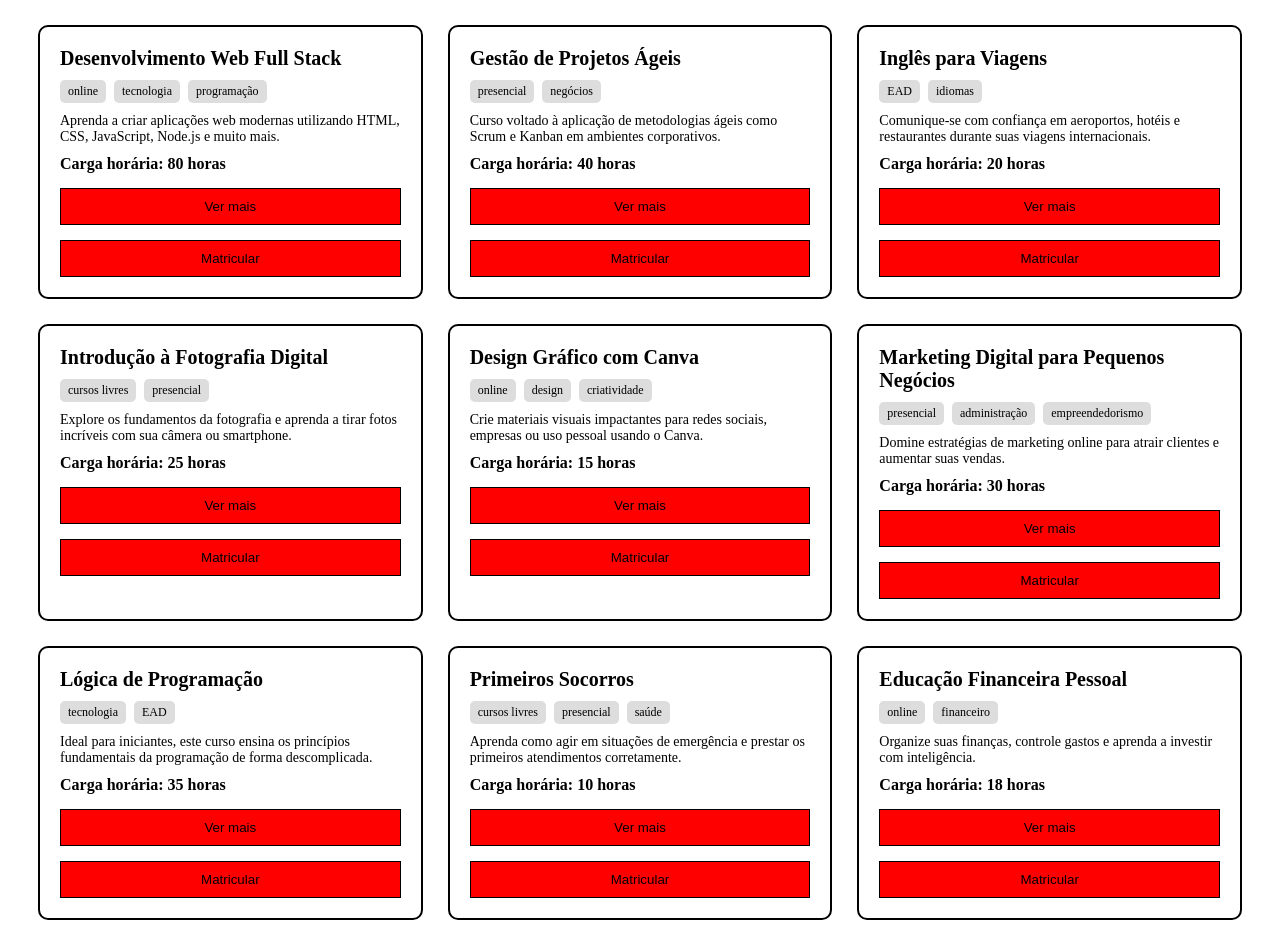
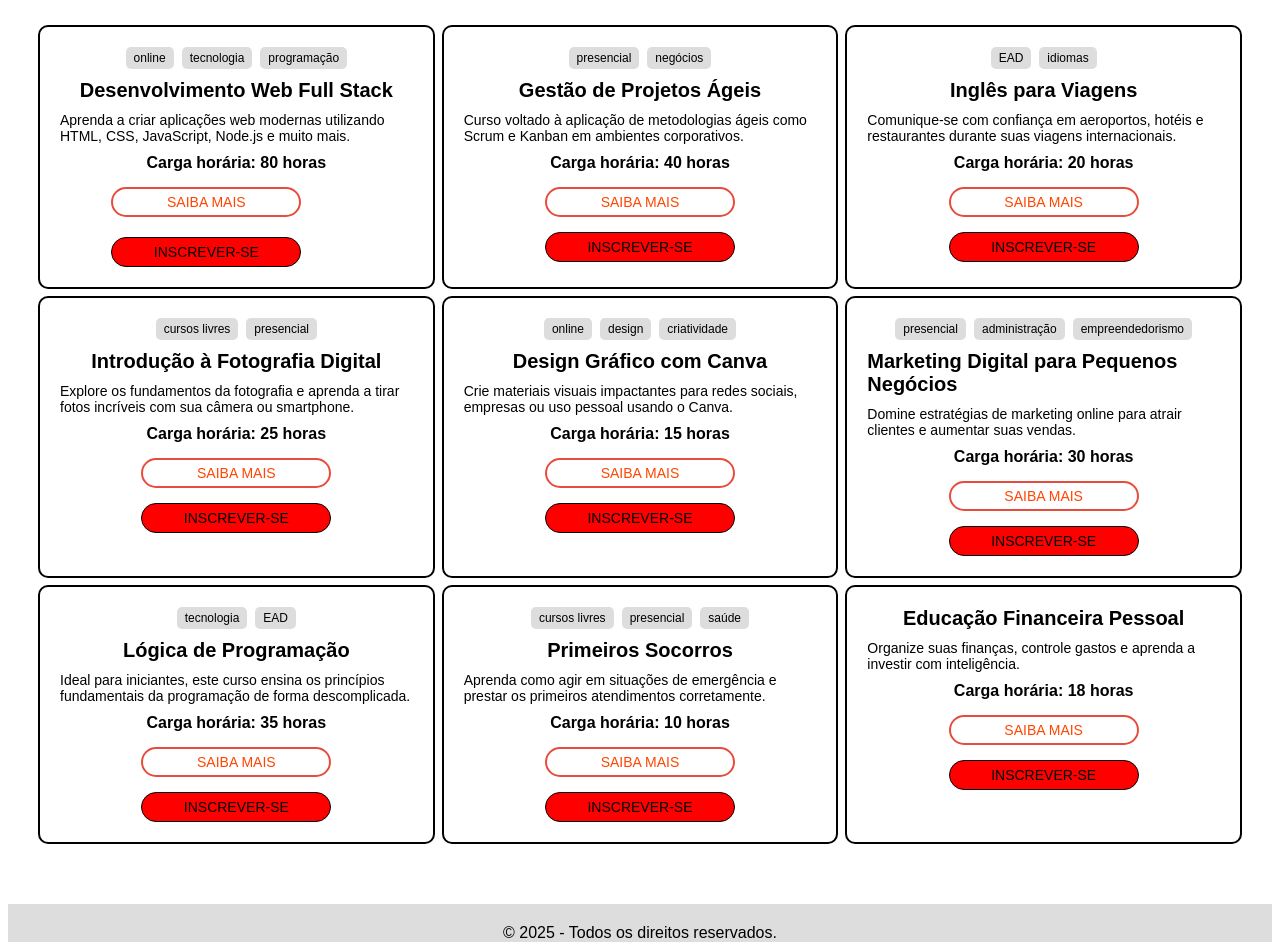
Before and after one commit to juliafsac/curso-site, a plain HTML site: page index.html in a window 1280 px wide. Shown: the part 74-1016 px from the top of the page. Drawn offline with nearby package versions, Linux system fonts and the light colour scheme.

Commit message:
atualizando

```diff
--- a/index.html
+++ b/index.html
@@ -5,6 +5,7 @@
     <meta name="viewport" content="width=device-width, initial-scale=1.0">
     <title>Lista de Cursos</title>
     <link rel="stylesheet" href="style.css">
+      <link rel="stylesheet" href="https://cdn.jsdelivr.net/npm/bootstrap-icons@1.11.3/font/bootstrap-icons.min.css">
 </head>
 
 <body>
@@ -19,142 +20,151 @@
 <div class="container">
 
     <div class="curso">
-        <div class="titulo">Desenvolvimento Web Full Stack</div>
         <div class="categorias">
             <div>online</div>
             <div>tecnologia</div>
             <div>programação</div>
         </div>
+        <div class="titulo">Desenvolvimento Web Full Stack</div>
+
         <div class="descricao">
             Aprenda a criar aplicações web modernas utilizando HTML, CSS, JavaScript, Node.js e muito mais.
         </div>
         <div class="carga">Carga horária: 80 horas</div>
 
-        <button class="btn">Ver mais</button>
-        <button class="btn">Matricular</button>
+       <div class="botao">
+        <button class="btn-primario">SAIBA MAIS</button>
+        <button class="btn">INSCREVER-SE</button>
+    </div>
+
     </div>
 
     <div class="curso">
-        <div class="titulo">Gestão de Projetos Ágeis</div>
         <div class="categorias">
             <div>presencial</div>
             <div>negócios</div>
         </div>
+        <div class="titulo">Gestão de Projetos Ágeis</div>
+
         <div class="descricao">
             Curso voltado à aplicação de metodologias ágeis como Scrum e Kanban em ambientes corporativos.
         </div>
         <div class="carga">Carga horária: 40 horas</div>
 
-        <button class="btn">Ver mais</button>
-        <button class="btn">Matricular</button>
+        <button class="btn-primario">SAIBA MAIS</button>
+        <button class="btn">INSCREVER-SE</button>
     </div>
 
     <div class="curso">
-        <div class="titulo">Inglês para Viagens</div>
         <div class="categorias">
             <div>EAD</div>
             <div>idiomas</div>
         </div>
+        <div class="titulo">Inglês para Viagens</div>
+
         <div class="descricao">
             Comunique-se com confiança em aeroportos, hotéis e restaurantes durante suas viagens internacionais.
         </div>
         <div class="carga">Carga horária: 20 horas</div>
 
-        <button class="btn">Ver mais</button>
-        <button class="btn">Matricular</button>
+        <button class="btn-primario">SAIBA MAIS</button>
+        <button class="btn">INSCREVER-SE</button>
     </div>
 
     <div class="curso">
-        <div class="titulo">Introdução à Fotografia Digital</div>
         <div class="categorias">
             <div>cursos livres</div>
             <div>presencial</div>
         </div>
+        <div class="titulo">Introdução à Fotografia Digital</div>
+
         <div class="descricao">
             Explore os fundamentos da fotografia e aprenda a tirar fotos incríveis com sua câmera ou smartphone.
         </div>
         <div class="carga">Carga horária: 25 horas</div>
 
-        <button class="btn">Ver mais</button>
-        <button class="btn">Matricular</button>
+        <button class="btn-primario">SAIBA MAIS</button>
+        <button class="btn">INSCREVER-SE</button>
     </div>
 
     <div class="curso">
-        <div class="titulo">Design Gráfico com Canva</div>
         <div class="categorias">
             <div>online</div>
             <div>design</div>
             <div>criatividade</div>
         </div>
+        <div class="titulo">Design Gráfico com Canva</div>
+
         <div class="descricao">
             Crie materiais visuais impactantes para redes sociais, empresas ou uso pessoal usando o Canva.
         </div>
         <div class="carga">Carga horária: 15 horas</div>
 
-        <button class="btn">Ver mais</button>
-        <button class="btn">Matricular</button>
+        <button class="btn-primario">SAIBA MAIS</button>
+        <button class="btn">INSCREVER-SE</button>
     </div>
 
     <div class="curso">
-        <div class="titulo">Marketing Digital para Pequenos Negócios</div>
         <div class="categorias">
             <div>presencial</div>
             <div>administração</div>
             <div>empreendedorismo</div>
         </div>
+        <div class="titulo">Marketing Digital para Pequenos Negócios</div>
+
         <div class="descricao">
             Domine estratégias de marketing online para atrair clientes e aumentar suas vendas.
         </div>
         <div class="carga">Carga horária: 30 horas</div>
 
-        <button class="btn">Ver mais</button>
-        <button class="btn">Matricular</button>
+        <button class="btn-primario">SAIBA MAIS</button>
+        <button class="btn">INSCREVER-SE</button>
     </div>
 
     <div class="curso">
-        <div class="titulo">Lógica de Programação</div>
         <div class="categorias">
             <div>tecnologia</div>
             <div>EAD</div>
         </div>
+        <div class="titulo">Lógica de Programação</div>
+
         <div class="descricao">
             Ideal para iniciantes, este curso ensina os princípios fundamentais da programação de forma descomplicada.
         </div>
         <div class="carga">Carga horária: 35 horas</div>
 
-        <button class="btn">Ver mais</button>
-        <button class="btn">Matricular</button>
+        <button class="btn-primario">SAIBA MAIS</button>
+        <button class="btn">INSCREVER-SE</button>
     </div>
 
     <div class="curso">
-        <div class="titulo">Primeiros Socorros</div>
         <div class="categorias">
             <div>cursos livres</div>
             <div>presencial</div>
             <div>saúde</div>
         </div>
+        <div class="titulo">Primeiros Socorros</div>
+
         <div class="descricao">
             Aprenda como agir em situações de emergência e prestar os primeiros atendimentos corretamente.
         </div>
         <div class="carga">Carga horária: 10 horas</div>
 
-        <button class="btn">Ver mais</button>
-        <button class="btn">Matricular</button>
+        <button class="btn-primario">SAIBA MAIS</button>
+        <button class="btn">INSCREVER-SE</button>
     </div>
 
     <div class="curso">
+
         <div class="titulo">Educação Financeira Pessoal</div>
-        <div class="categorias">
-            <div>online</div>
-            <div>financeiro</div>
-        </div>
+
         <div class="descricao">
             Organize suas finanças, controle gastos e aprenda a investir com inteligência.
         </div>
         <div class="carga">Carga horária: 18 horas</div>
 
-        <button class="btn">Ver mais</button>
-        <button class="btn">Matricular</button>
+        <button class="btn-primario">SAIBA MAIS</button>
+        <button class="btn">INSCREVER-SE</button>
     </div>
 
 </div>
--- a/style.css
+++ b/style.css
@@ -2,6 +2,11 @@ header {
     background: white;
     padding: 10px 20px;
     border-bottom: 1px solid #ccc;
+}
+
+body{
+font-family: Arial, Helvetica, sans-serif;
+
 }
 
 .header__content {
@@ -68,10 +73,14 @@ header {
 
 .btn {
     margin-top: 5px;
-    padding: 10px;
+    padding: 4px;
+    font-size:14px ;
+    width:190px ;
+    height: 30px;
     border: 1px solid black;
     background: rgb(255, 0, 0);
     cursor: pointer;
+    border-radius:20px ;
 }
 
 footer {
@@ -80,9 +89,6 @@ footer {
     background: #ddd;
     margin-top: 30px;
 }
-
-
-CSS
 
 
 header {
@@ -113,8 +119,9 @@ header {
 .container {
     display: grid;
     grid-template-columns: repeat(3, 1fr);
-    gap: 25px;
-    padding: 30px;
+    gap: 7px;
+    padding:30px;
+
 }
 
 .curso {
@@ -124,6 +131,7 @@ header {
     border-radius: 10px;
     display: flex;
     flex-direction: column;
+    align-items: center;
     gap: 10px;
 }
 
@@ -159,6 +167,9 @@ header {
     border: 1px solid black;
     background: rgb(255, 0, 0);
     cursor: pointer;
+    display: flex;
+    justify-content: center;
+    align-items: center;
 }
 
 footer {
@@ -167,3 +178,32 @@ footer {
     background: #ddd;
     margin-top: 30px;
 }
+
+.btn-primario{
+
+    background-color: white;
+    color:orangered ;
+    border: 2px solid #e74c3c;
+    margin-top: 5px;
+    padding: 4px;
+    font-size:14px ;
+    width:190px ;
+    height: 30px;
+    border-radius:20px ;
+    cursor: pointer;
+
+}
+
+.categorias{
+justify-content: center;
+border-radius: 70px;
+
+}
+
+.botao{
+display: flex;
+flex-direction: column;
+gap:15px ;
+justify-content: center;
+width:250px ;
+}
```
